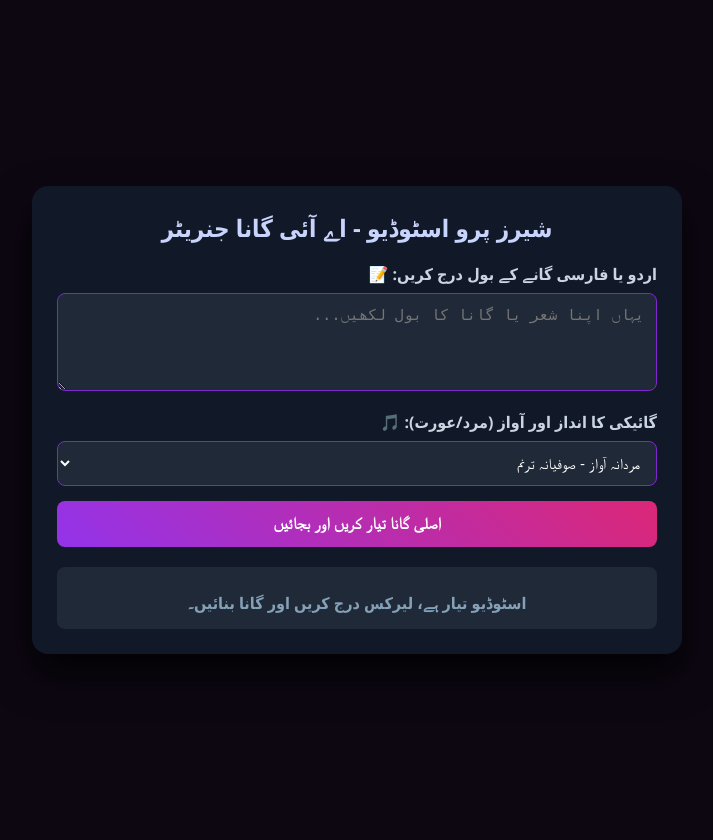
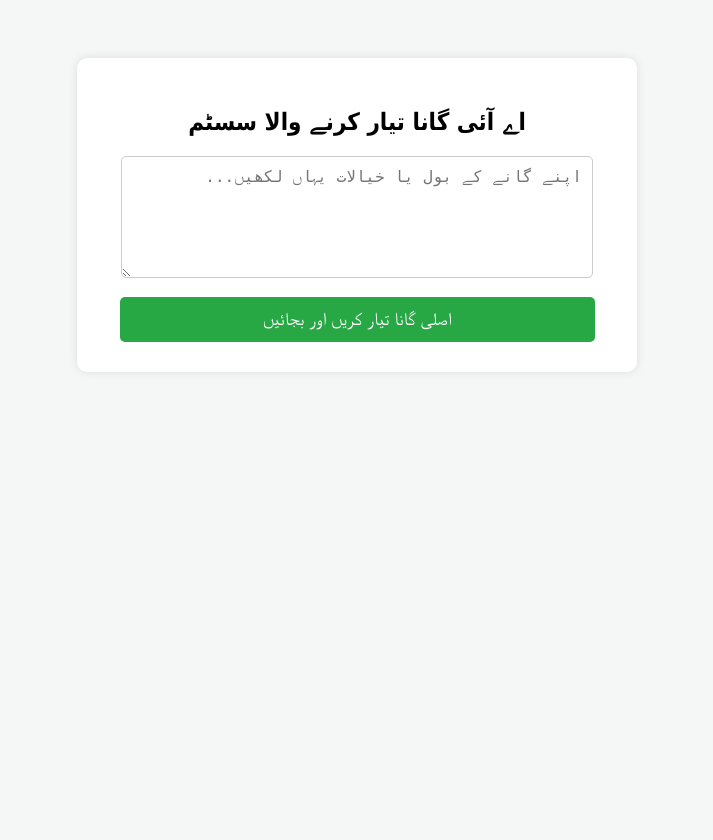
Before and after one commit to sherazmaslam786-glitch/Sheraz-gernate-sound-, a Flask app: page / in a window 1280 px wide. Shown: the whole page, without its empty margins (283-996 px from the left). After the commit the page ends 342 px from the top, so only its background shows below. Run offline with Flask 3, Linux system fonts and the light colour scheme.

Commit message:
Update index.html

```diff
--- a/templates/index.html
+++ b/templates/index.html
@@ -3,125 +3,67 @@
 <head>
     <meta charset="UTF-8">
     <meta name="viewport" content="width=device-width, initial-scale=1.0">
-    <title>شیرز پرو اسٹوڈیو - اے آئی گانا جنریٹر</title>
+    <title>اے آئی گانا جنریٹر</title>
     <style>
-        body {
-            font-family: 'Segoe UI', Tahoma, Geneva, Verdana, sans-serif;
-            background: #0D0712;
-            color: #E8FAFC;
-            margin: 0;
-            padding: 20px;
-            display: flex;
-            justify-content: center;
-            align-items: center;
-            min-height: 100vh;
-        }
-        .studio-container {
-            background: #111827;
-            border: 2px solid #855F7;
-            border-radius: 16px;
-            padding: 25px;
-            width: 100%;
-            max-width: 600px;
-            box-shadow: 0 20px 40px rgba(0,0,0,0.8);
-        }
-        h2 { text-align: center; color: #C8D4FC; margin-top: 0; }
-        label { display: block; margin-bottom: 8px; font-weight: bold; color: #CBD5E1; }
-        textarea, select {
-            width: 100%;
-            padding: 12px;
-            border-radius: 8px;
-            border: 1px solid #7E27CE;
-            background: #1F2937;
-            color: white;
-            font-size: 15px;
-            margin-bottom: 15px;
-            box-sizing: border-box;
-        }
-        .btn {
-            width: 100%;
-            padding: 14px;
-            border: none;
-            border-radius: 8px;
-            font-size: 16px;
-            font-weight: bold;
-            cursor: pointer;
-            color: white;
-            background: linear-gradient(45deg, #9333EA, #DB2777);
-            transition: 0.3s;
-        }
-        .btn:hover { opacity: 0.9; }
-        .player-box {
-            margin-top: 20px;
-            background: #1F2937;
-            padding: 15px;
-            border-radius: 8px;
-            text-align: center;
-            border: 1px dashed #855F7;
-        }
-        audio { width: 100%; margin-top: 10px; }
-        #statusText { margin-top: 10px; color: #E8D88D; font-weight: bold; }
+        body { font-family: Tahoma, sans-serif; background-color: #f4f7f6; text-align: center; padding: 50px; }
+        .container { background: white; padding: 30px; border-radius: 10px; box-shadow: 0px 0px 10px rgba(0,0,0,0.1); display: inline-block; width: 100%; max-width: 500px; }
+        textarea { width: 90%; height: 100px; padding: 10px; margin-bottom: 15px; border-radius: 5px; border: 1px solid #ccc; font-size: 16px; }
+        button { background-color: #28a745; color: white; border: none; padding: 12px 20px; font-size: 18px; border-radius: 5px; cursor: pointer; width: 95%; }
+        button:hover { background-color: #218838; }
+        #loading { display: none; margin-top: 15px; color: #007bff; font-weight: bold; }
+        audio { margin-top: 20px; width: 95%; }
     </style>
 </head>
 <body>
 
-    <div class="studio-container">
-        <h2>شیرز پرو اسٹوڈیو - اے آئی گانا جنریٹر</h2>
+<div class="container">
+    <h2>اے آئی گانا تیار کرنے والا سسٹم</h2>
+    <textarea id="promptInput" placeholder="اپنے گانے کے بول یا خیالات یہاں لکھیں..."></textarea>
+    <br>
+    <button onclick="generateMusic()">اصلی گانا تیار کریں اور بجائیں</button>
 
-        <label>اردو یا فارسی گانے کے بول درج کریں: 📝</label>
-        <textarea id="userLyrics" rows="4" placeholder="یہاں اپنا شعر یا گانا کا بول لکھیں..."></textarea>
+    <div id="loading">گانا تیار ہو رہا ہے، براہ کرم انتظار کریں... (اس میں کچھ وقت لگ سکتا ہے)</div>
 
-        <label>گائیکی کا انداز اور آواز (مرد/عورت): 🎵</label>
-        <select id="voiceStyle">
-            <option value="male_melodic">مردانہ آواز - صوفیانہ ترنم</option>
-            <option value="female_high">خواتین آواز - اونچا سر</option>
-            <option value="fast_beat">حویلی کل اور سورج کا ساز</option>
-        </select>
-
-        <button class="btn" onclick="generateAndPlaySong()">اصلی گانا تیار کریں اور بجائیں</button>
-
-        <div class="player-box">
-            <div id="statusText" style="color: #84a1b8;">اسٹوڈیو تیار ہے، لیرکس درج کریں اور گانا بنائیں۔</div>
-            <audio id="songPlayer" controls style="display: none;"></audio>
-        </div>
+    <br>
+    <audio id="audioPlayer" controls style="display:none;"></audio>
 </div>
 
 <script>
-        async function generateAndPlaySong() {
-            let lyrics = document.getElementById('userLyrics').value.trim();
-            let style = document.getElementById('voiceStyle').value;
-            let statusText = document.getElementById('statusText');
-            let player = document.getElementById('songPlayer');
+async function generateMusic() {
+    const prompt = document.getElementById('promptInput').value;
+    const loadingDiv = document.getElementById('loading');
+    const audioPlayer = document.getElementById('audioPlayer');
 
-            if (!lyrics) {
-                alert("براہ کرم پہلے کچھ بول (Lyrics) درج کریں۔");
+    if (!prompt.trim()) {
+        alert("براہ کرم کچھ بول یا پرامپٹ لکھیں!");
         return;
     }
 
-            statusText.innerText = "اے آئی گانا تیار کر رہا ہے، براہ کرم انتظار کریں...";
-            player.style.display = "none";
+    loadingDiv.style.display = 'block';
+    audioPlayer.style.display = 'none';
 
     try {
-                let response = await fetch('/generate-music', {
+        const response = await fetch('/generate-music', {
             method: 'POST',
             headers: {
                 'Content-Type': 'application/json'
             },
-                    body: JSON.stringify({ prompt: lyrics + " in style of " + style })
+            body: JSON.stringify({ prompt: prompt })
         });
 
-                let data = await response.json();
+        const data = await response.json();
+        loadingDiv.style.display = 'none';
 
-                if (data.status === "success" && data.audio_url) {
-                    statusText.innerText = "گانا کامیابی سے تیار ہو گیا ہے!";
-                    player.src = data.audio_url;
-                    player.style.display = "block";
-                    player.play();
+        if (data.status === 'success' && data.audio_url) {
+            audioPlayer.src = data.audio_url;
+            audioPlayer.style.display = 'block';
+            audioPlayer.play();
         } else {
-                    statusText.innerText = "خرابی: " + (data.message || "آڈیو حاصل نہیں ہو سکی۔");
+            alert("خرابی: " + (data.message || "گانا نہیں بن سکا۔"));
         }
     } catch (error) {
-                statusText.innerText = "سرور سے رابطہ نہیں ہو سکا۔";
+        loadingDiv.style.display = 'none';
+        alert("سرور سے رابطہ نہیں ہو سکا یا ٹائم آؤٹ ہو گیا۔");
         console.error(error);
     }
 }
```
Lines whose indentation alone changed are shown as unchanged.
